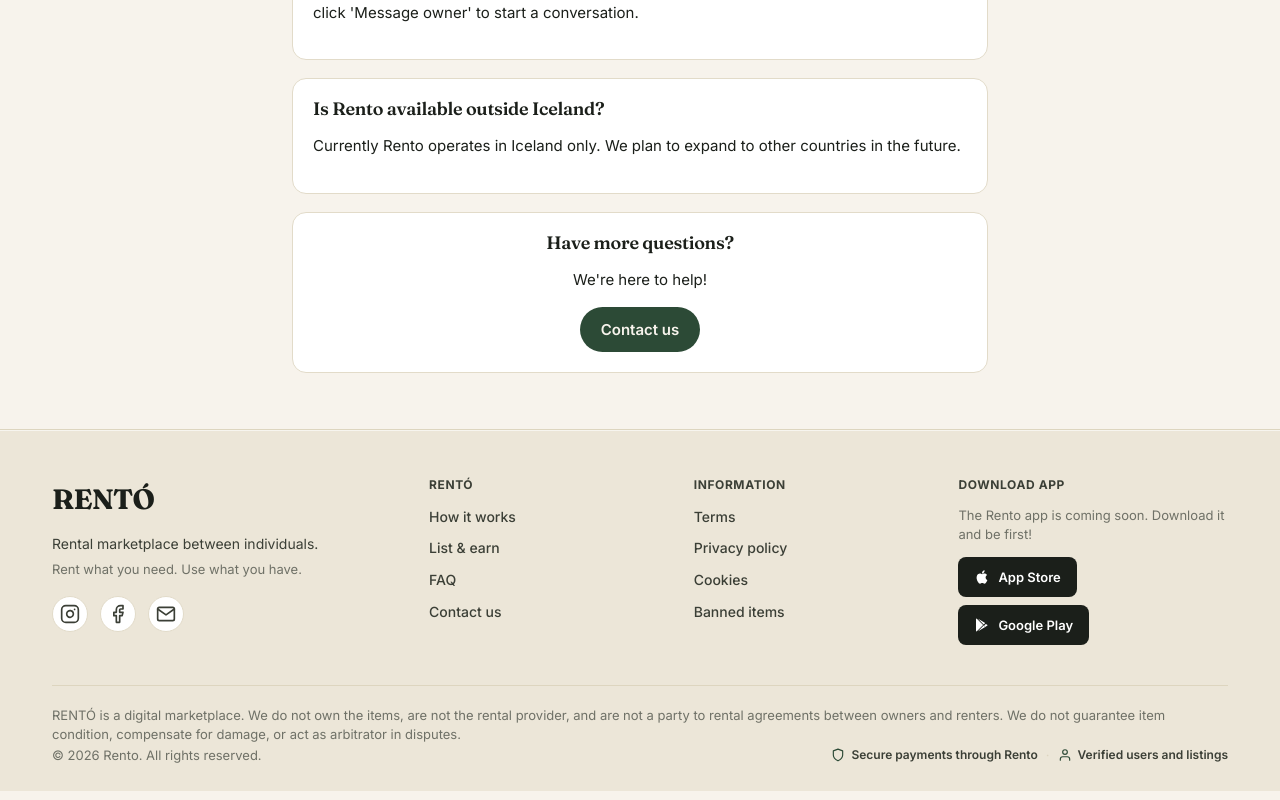
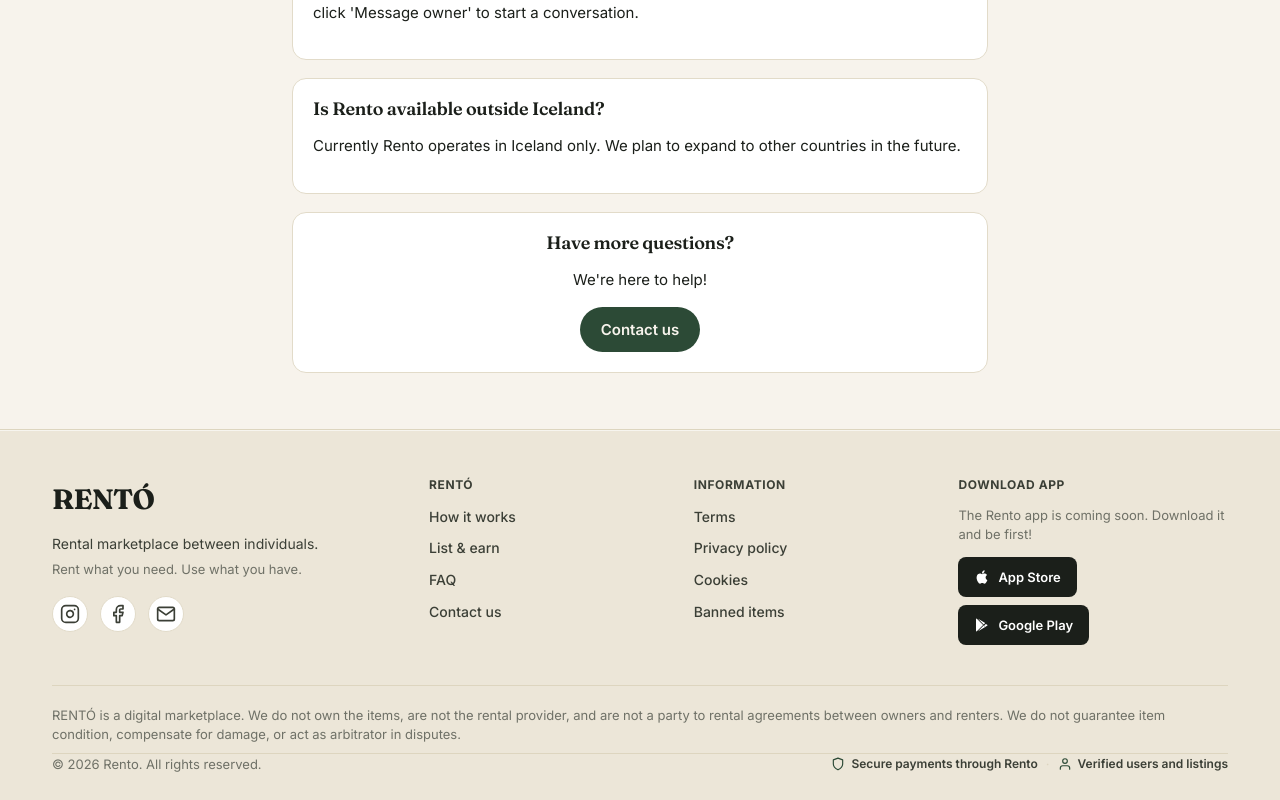
Before and after one commit to rentoleiga/rento, a React (Vite) app in the folder web/: page /faq in a window 1280 px wide. Shown: the part 1256-2056 px from the top of the page. Built offline with nearby package versions, Linux system fonts and the light colour scheme; no server answers.

Commit message:
Add separator line between disclaimer and copyright row

```diff
--- a/web/src/styles.css
+++ b/web/src/styles.css
@@ -1832,6 +1832,9 @@
 }
 .footer-disclaimer {
   line-height: 1.5;
+  margin-bottom: 8px;
+  padding-bottom: 8px;
+  border-bottom: 1px solid var(--footer-border);
 }
 .footer-trust {
   display: flex;
```
